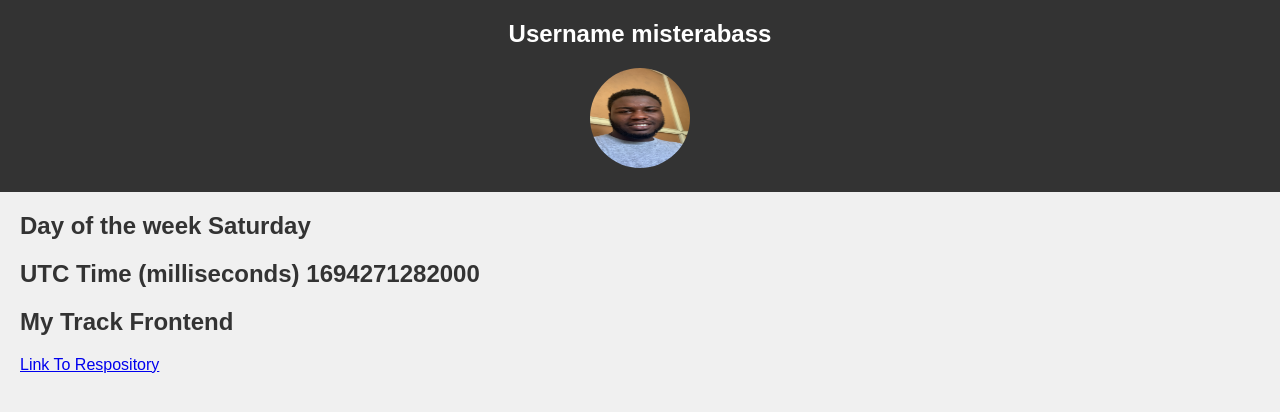
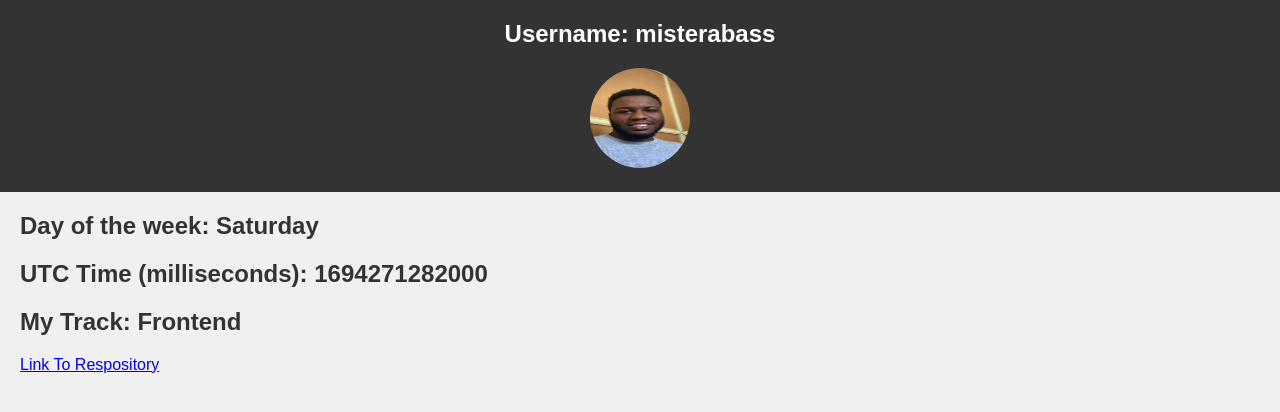
Before and after one commit to misterabass/ZuriFirstTask, a plain HTML site: page index.html in a window 1280 px wide. Drawn offline with Linux system fonts and the light colour scheme.

Commit message:
Update index.html

```diff
--- a/index.html
+++ b/index.html
@@ -9,18 +9,18 @@
 </head>
 <body>
     <header>
-    <h1 data-testid='slackUserName'>Username</h1>
+    <h1 data-testid='slackUserName'>Username:</h1>
     <img src="my-slack-profile-picture.JPG" alt="misterabass" data-testid="slackDisplayImage">
 </header>
 <main>
     <section>
-        <h2 data-testid="currentDayOfTheWeek">Day of the week</h2>
+        <h2 data-testid="currentDayOfTheWeek">Day of the week:</h2>
     </section>
     <section>
-        <h2 data-testid="currentUTCTime">UTC Time (milliseconds)</h2>
+        <h2 data-testid="currentUTCTime">UTC Time (milliseconds):</h2>
     </section>
     <section>
-        <h2 data-testid="myTrack">My Track</h2>
+        <h2 data-testid="myTrack">My Track:</h2>
     </section>
     <secction>
         <a href="https://github.com/misterabass/ZuriFirstTask" data-testid="githubURL">Link To Respository</a>
```
